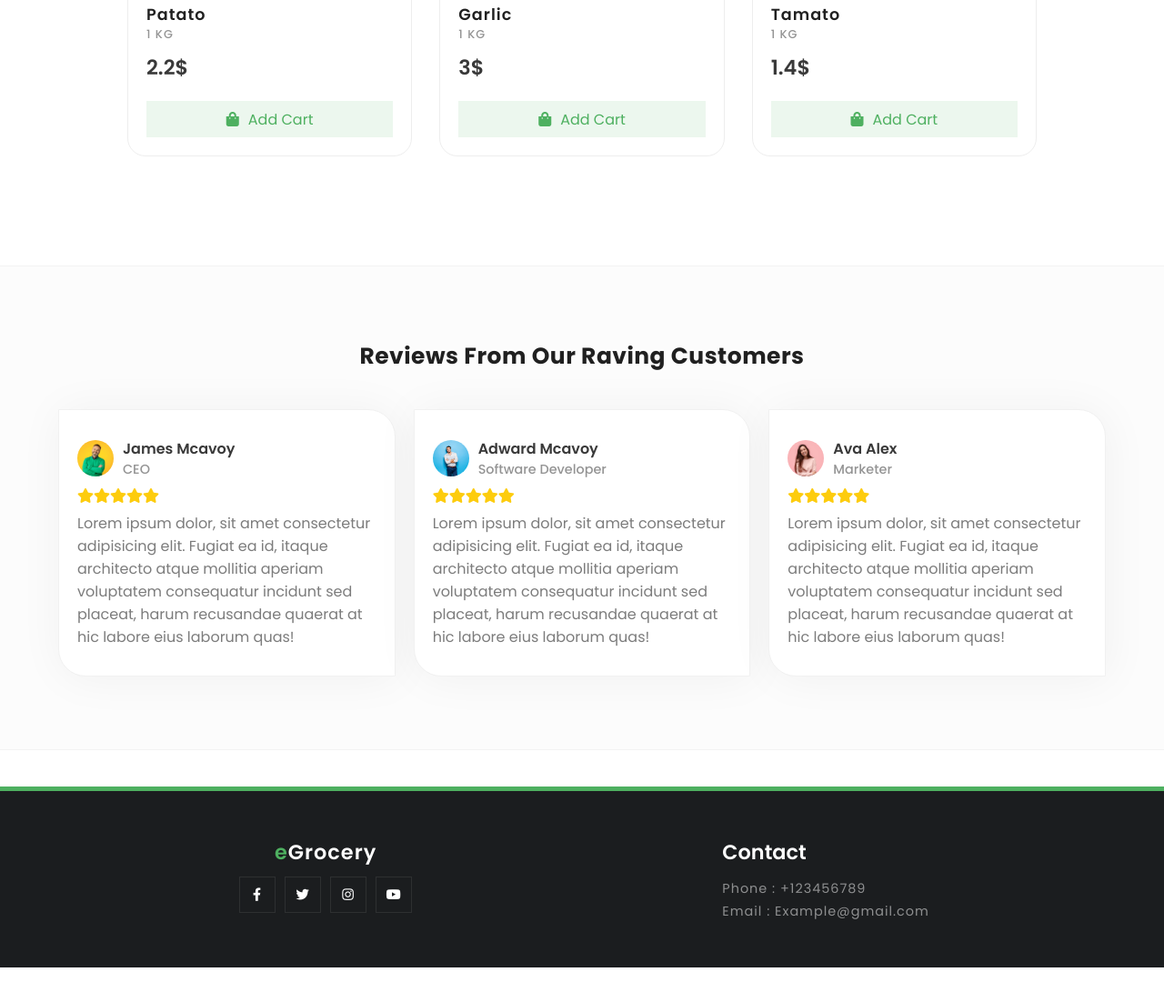
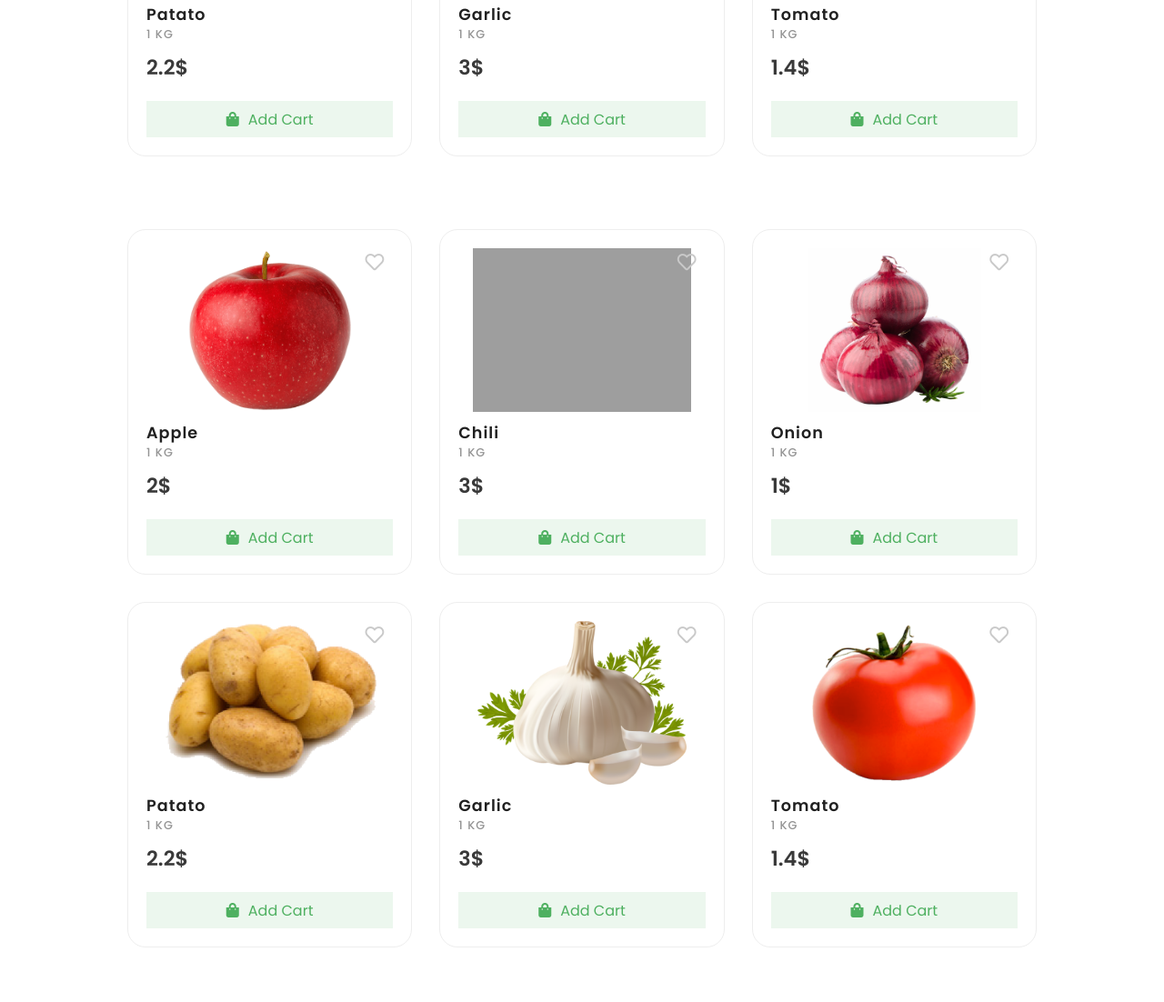
Before and after one commit to Adaeze-k/eGrocery, a plain HTML site: page index.html in a window 1280 px wide. Shown: the part 1142-2244 px from the top of the page at 91% size. Before the commit the page ends 2206 px from the top, so only its background shows below. Drawn offline with Linux system fonts and the light colour scheme; grey boxes are pictures that could not be loaded.

Commit message:
added new product section

```diff
--- a/index.html
+++ b/index.html
@@ -179,7 +179,100 @@
             <!--box---------->
             <div class="product-box">
                 <img alt="apple" src="images/tamato.png">
-                <strong>Tamato</strong>
+                <strong>Tomato</strong>
+                <span class="quantity">1 KG</span>
+                <span class="price">1.4$</span>
+                <!--cart-btn------->
+                <a href="#" class="cart-btn">
+                    <i class="fas fa-shopping-bag"></i> Add Cart
+                </a>
+                <!--like-btn------->
+                <a href="#" class="like-btn">
+                    <i class="far fa-heart"></i>
+                </a>
+            </div>
+        </div>
+        <!--box-container 2------>
+        <div class="product-container">
+            <!--box---------->
+            <div class="product-box">
+                <img alt="apple" src="images/apple.png">
+                <strong>Apple</strong>
+                <span class="quantity">1 KG</span>
+                <span class="price">2$</span>
+                <!--cart-btn------->
+                <a href="#" class="cart-btn">
+                    <i class="fas fa-shopping-bag"></i> Add Cart
+                </a>
+                <!--like-btn------->
+                <a href="#" class="like-btn">
+                    <i class="far fa-heart"></i>
+                </a>
+            </div>
+            <!--box---------->
+            <div class="product-box">
+                <img alt="apple" src="images/chili.png">
+                <strong>Chili</strong>
+                <span class="quantity">1 KG</span>
+                <span class="price">3$</span>
+                <!--cart-btn------->
+                <a href="#" class="cart-btn">
+                    <i class="fas fa-shopping-bag"></i> Add Cart
+                </a>
+                <!--like-btn------->
+                <a href="#" class="like-btn">
+                    <i class="far fa-heart"></i>
+                </a>
+            </div>
+            <!--box---------->
+            <div class="product-box">
+                <img alt="apple" src="images/onion.png">
+                <strong>Onion</strong>
+                <span class="quantity">1 KG</span>
+                <span class="price">1$</span>
+                <!--cart-btn------->
+                <a href="#" class="cart-btn">
+                    <i class="fas fa-shopping-bag"></i> Add Cart
+                </a>
+                <!--like-btn------->
+                <a href="#" class="like-btn">
+                    <i class="far fa-heart"></i>
+                </a>
+            </div>
+            <!--box---------->
+            <div class="product-box">
+                <img alt="apple" src="images/patato.png">
+                <strong>Patato</strong>
+                <span class="quantity">1 KG</span>
+                <span class="price">2.2$</span>
+                <!--cart-btn------->
+                <a href="#" class="cart-btn">
+                    <i class="fas fa-shopping-bag"></i> Add Cart
+                </a>
+                <!--like-btn------->
+                <a href="#" class="like-btn">
+                    <i class="far fa-heart"></i>
+                </a>
+            </div>
+            <!--box---------->
+            <div class="product-box">
+                <img alt="apple" src="images/garlic.png">
+                <strong>Garlic</strong>
+                <span class="quantity">1 KG</span>
+                <span class="price">3$</span>
+                <!--cart-btn------->
+                <a href="#" class="cart-btn">
+                    <i class="fas fa-shopping-bag"></i> Add Cart
+                </a>
+                <!--like-btn------->
+                <a href="#" class="like-btn">
+                    <i class="far fa-heart"></i>
+                </a>
+            </div>
+            <!--box---------->
+            <div class="product-box">
+                <img alt="apple" src="images/tamato.png">
+                <strong>Tomato</strong>
                 <span class="quantity">1 KG</span>
                 <span class="price">1.4$</span>
                 <!--cart-btn------->
--- a/style.css
+++ b/style.css
@@ -100,7 +100,7 @@ background-color:#40aa54;}
 }
 
 /*==Search-Banner========================*/
-#search-banner{
+/*#search-banner{
     max-width: 1250px;
     height: 500px;
     border-radius: 30px;
@@ -329,7 +329,7 @@ background-color:#40aa54;}
 }
 
 /*==popular-bundle-pack==========================*/
-#popular-bundle-pack{
+/*#popular-bundle-pack{
     display: flex;
     flex-direction: column;
     justify-content: center;
@@ -415,7 +415,7 @@ background-color:#40aa54;}
     color: #7c7c7c;
 }
 /*==partner-logo=================================*/
-#partner{
+/*#partner{
     margin: 100px auto;
 }
 .logo-container{
@@ -437,7 +437,7 @@ background-color:#40aa54;}
     transition: all ease 0.3s;
 }
 /*==Download-app===================================*/
-#download-app{
+/*#download-app{
     max-width:1150px;
     width: 100%;
     background-color: #ecf7ee;
```
